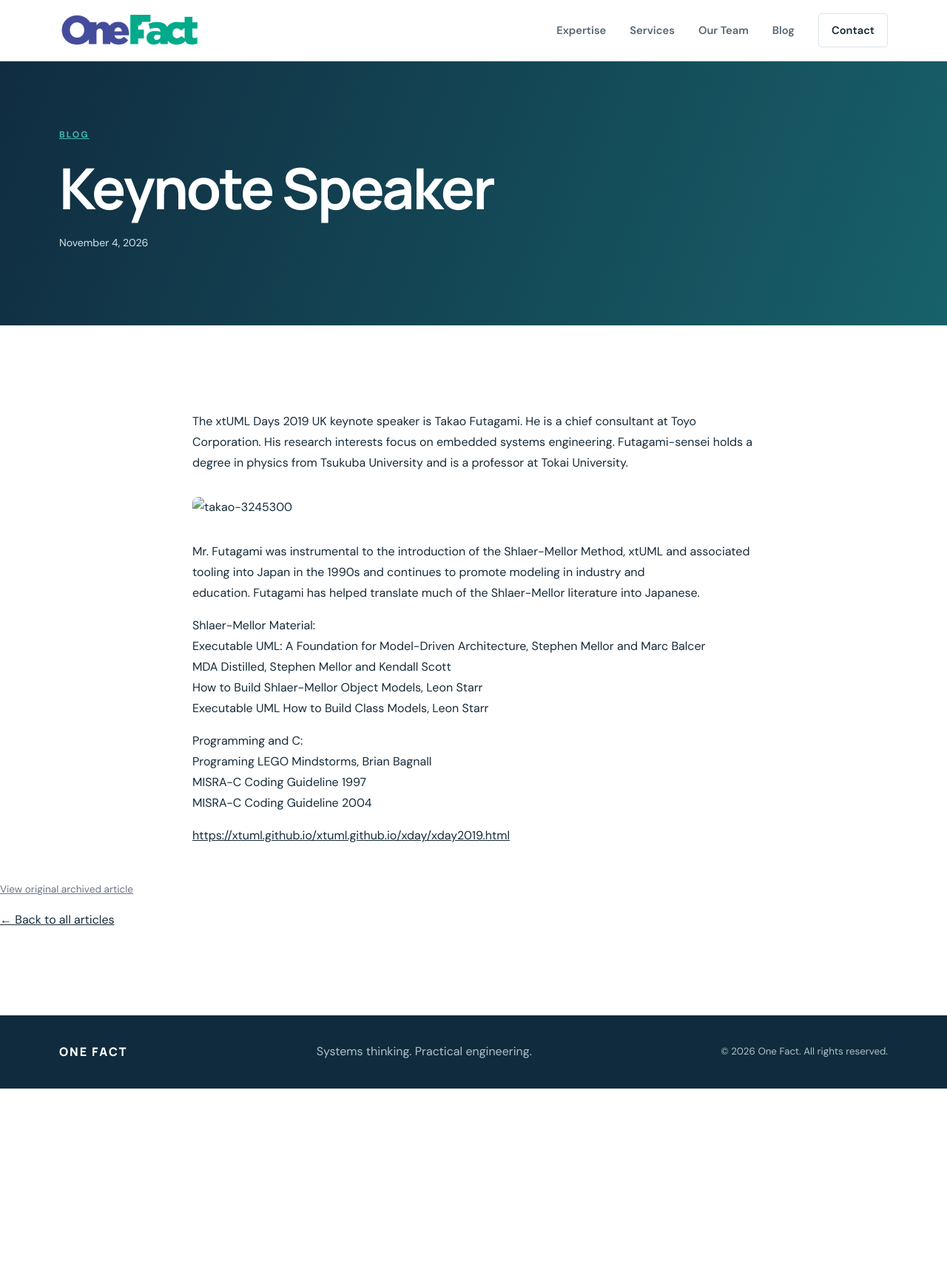
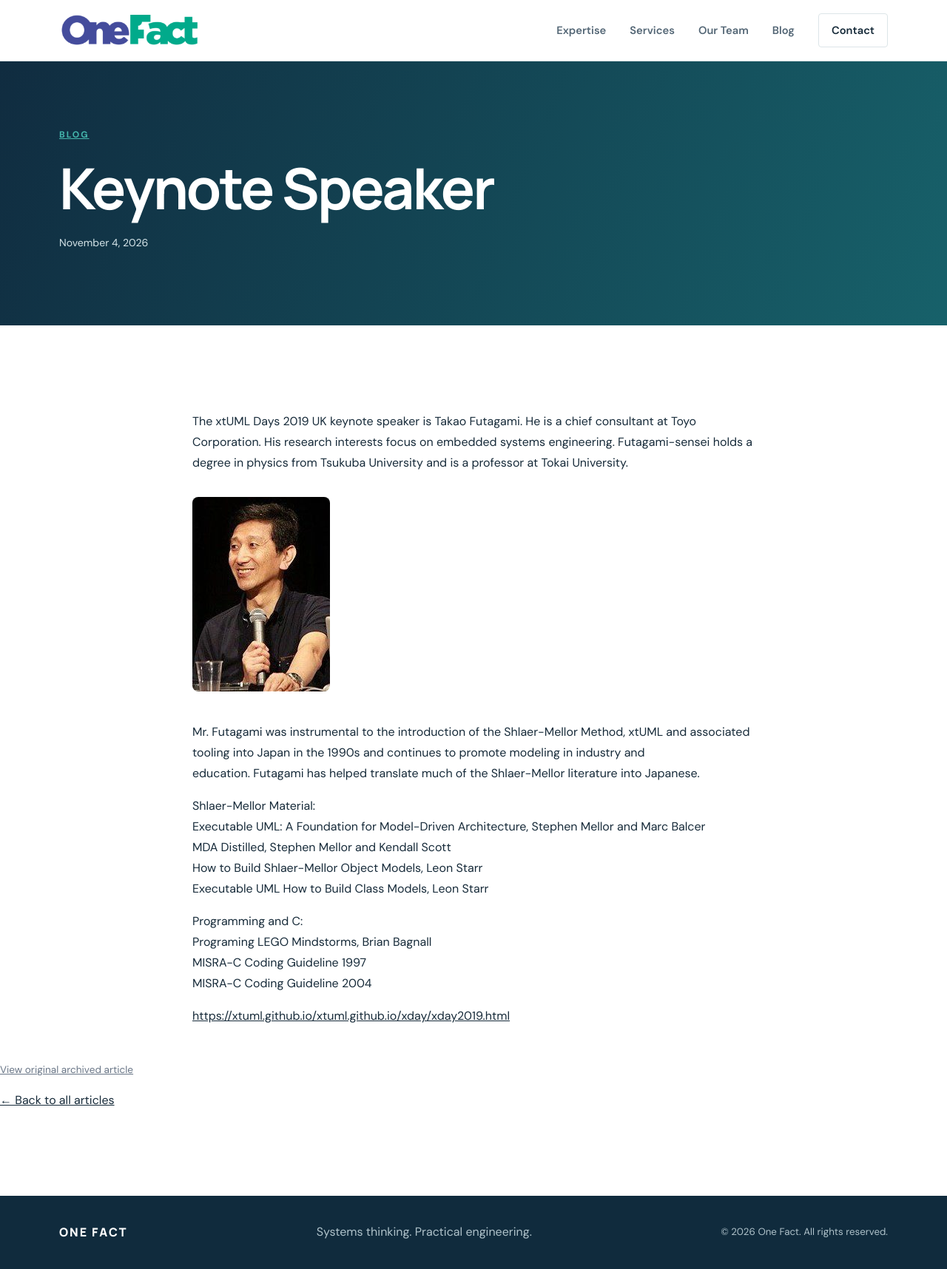
Before and after one commit to xtuml/onefactinc, a Jekyll site: the page built from _articles/keynote-speaker.html, in a window 1280 px wide. Shown: the whole page at 74% size. Built offline with Jekyll 4.4.1, drawn with Linux system fonts in a browser that asks for light colours; before the commit the page ends 1472 px from its top, so only the background shows below that.

Commit message:
Use local images in article

```diff
--- a/_articles/keynote-speaker.html
+++ b/_articles/keynote-speaker.html
@@ -9,7 +9,7 @@ source_url: "https://onefact.net/keynote-speaker/"
 
 
 
-<div class="wp-block-image"><figure class="alignright"><img alt='takao-3245300' src='../wp-content/uploads/2019/07/takao-3245300.jpg' alt="" class="wp-image-1151"/></figure></div>
+<div class="wp-block-image"><figure class="alignright"><img alt='takao-3245300' src='{{ '/assets/images/takao-3245300.jpg' | relative_url }}' alt="" class="wp-image-1151"/></figure></div>
 
 
 
```
